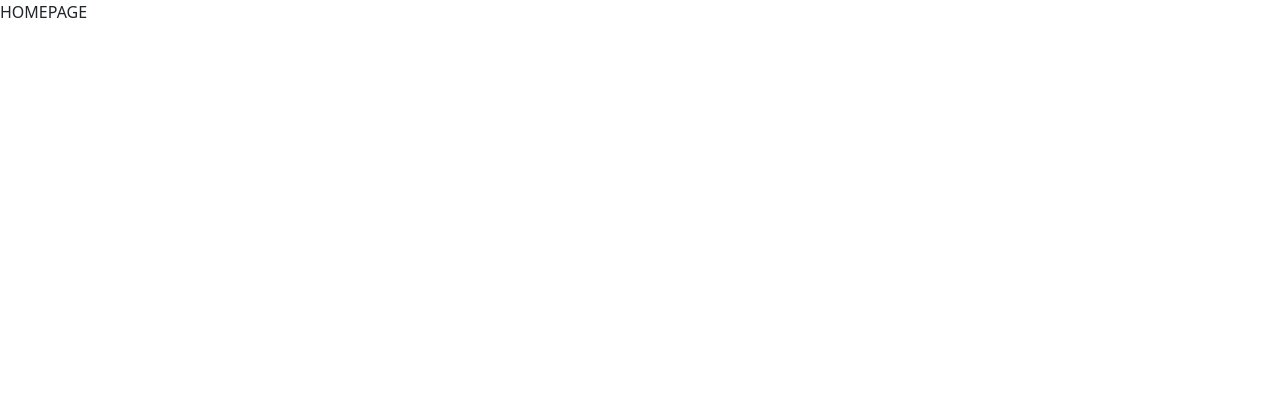
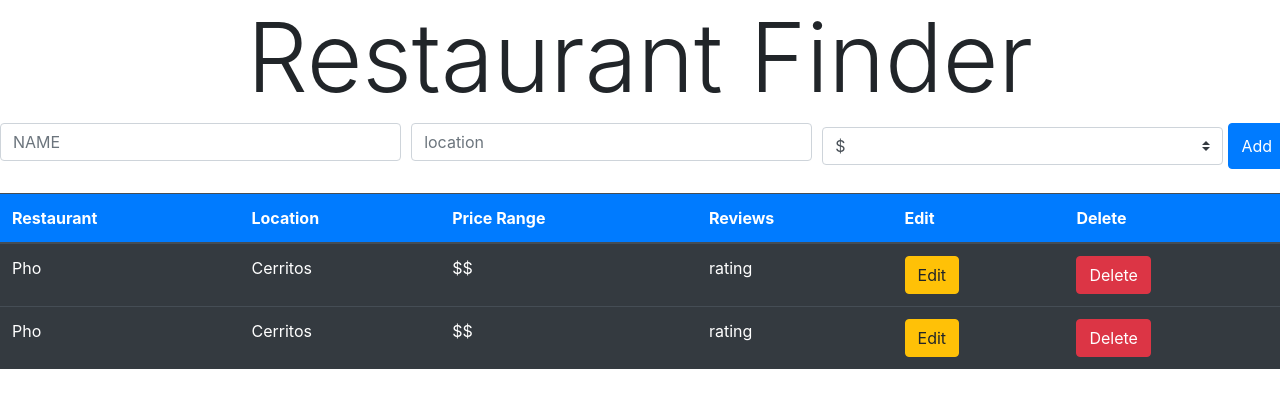
Before and after one commit to Joes-BitGit/PERN-Tutorial, a React (Create React App) app in the folder pern/client/: page / in a window 1280 px wide. Shown: the top 408 px of the page. Built offline with nearby package versions, Linux system fonts and the light colour scheme.

Commit message:
home page layout

```diff
--- a/pern/client/public/index.html
+++ b/pern/client/public/index.html
@@ -14,8 +14,8 @@
     -->
   <link rel="manifest" href="%PUBLIC_URL%/manifest.json" />
   <!-- Bootstrap CSS only -->
-  <link href="https://cdn.jsdelivr.net/npm/bootstrap@5.0.0-beta1/dist/css/bootstrap.min.css" rel="stylesheet"
-    integrity="sha384-giJF6kkoqNQ00vy+HMDP7azOuL0xtbfIcaT9wjKHr8RbDVddVHyTfAAsrekwKmP1" crossorigin="anonymous">
+  <link rel="stylesheet" href="https://cdn.jsdelivr.net/npm/bootstrap@4.5.3/dist/css/bootstrap.min.css"
+    integrity="sha384-TX8t27EcRE3e/ihU7zmQxVncDAy5uIKz4rEkgIXeMed4M0jlfIDPvg6uqKI2xXr2" crossorigin="anonymous">
   <!-- FONT AWESOME: cdnjs -->
   <link rel="stylesheet" href="https://cdnjs.cloudflare.com/ajax/libs/font-awesome/5.15.1/css/all.min.css"
     integrity="sha512-+4zCK9k+qNFUR5X+cKL9EIR+ZOhtIloNl9GIKS57V1MyNsYpYcUrUeQc9vNfzsWfV28IaLL3i96P9sdNyeRssA=="
--- /dev/null
+++ b/pern/client/src/components/AddRestaurant.jsx
@@ -0,0 +1,31 @@
+import React from 'react'
+
+const AddRestaurant = () => {
+  return (
+    <div className="mb-4">
+      <form action="" method="post">
+        <div className="form-row">
+          <div className="col">
+            <input type="text" name="" id="" className="form-control" placeholder='NAME' />
+          </div>
+          <div className="col">
+            <input type="text" name="" id="" className="form-control" placeholder='location' />
+          </div>
+          <div className="col">
+            <select name="" id="" className='custom-select my-1 mr-sm-2'>
+              <option disabled>Price Range</option>
+              <option value="1">$</option>
+              <option value="2">$$</option>
+              <option value="3">$$$</option>
+              <option value="4">$$$$</option>
+              <option value="5">$$$$$</option>
+            </select>
+          </div>
+          <button className="btn btn-primary">Add</button>
+        </div>
+      </form>
+    </div>
+  )
+}
+
+export default AddRestaurant
--- /dev/null
+++ b/pern/client/src/components/Header.jsx
@@ -0,0 +1,11 @@
+import React from 'react'
+
+const Header = () => {
+  return (
+    <div>
+      <h1 className="font-weightight display-1 text-center">Restaurant Finder</h1>
+    </div>
+  )
+}
+
+export default Header;
--- /dev/null
+++ b/pern/client/src/components/RestaurantList.jsx
@@ -0,0 +1,41 @@
+import React from 'react'
+
+const RestaurantList = () => {
+  return (
+    <div className='list-group'>
+      <table className="table table-dark table-hover">
+        <thead >
+          <tr className='bg-primary'>
+            <th scope='col'>Restaurant</th>
+            <th scope='col'>Location</th>
+            <th scope='col'>Price Range</th>
+            <th scope='col'>Reviews</th>
+            <th scope='col'>Edit</th>
+            <th scope='col'>Delete</th>
+          </tr>
+        </thead>
+        <tbody>
+          <tr>
+            <td>Pho</td>
+            <td>Cerritos</td>
+            <td>$$</td>
+            <td>rating</td>
+            <td><button className="btn btn-warning">Edit</button></td>
+            <td><button className="btn btn-danger">Delete</button></td>
+          </tr>
+          <tr>
+            <td>Pho</td>
+            <td>Cerritos</td>
+            <td>$$</td>
+            <td>rating</td>
+            <td><button className="btn btn-warning">Edit</button></td>
+            <td><button className="btn btn-danger">Delete</button></td>
+          </tr>
+        </tbody>
+      </table>
+
+    </div >
+  )
+}
+
+export default RestaurantList
--- a/pern/client/src/routes/Home.jsx
+++ b/pern/client/src/routes/Home.jsx
@@ -1,9 +1,14 @@
-import React from 'react'
+import React from 'react';
+import AddRestaurant from '../components/AddRestaurant';
+import Header from '../components/Header';
+import RestaurantList from '../components/RestaurantList';
 
 const Home = () => {
   return (
     <div>
-      HOMEPAGE
+      <Header />
+      <AddRestaurant />
+      <RestaurantList />
     </div>
   )
 }
```
